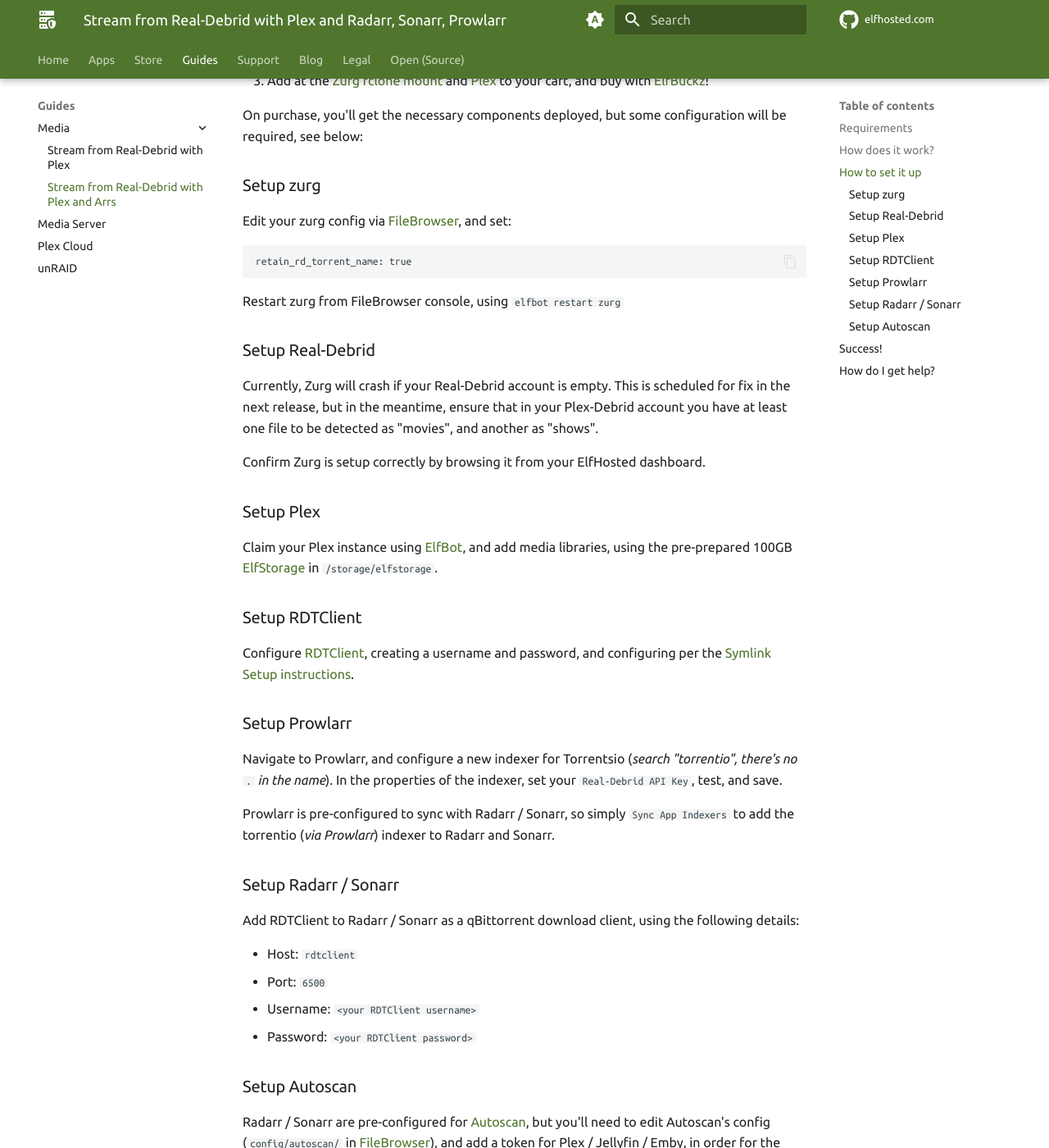
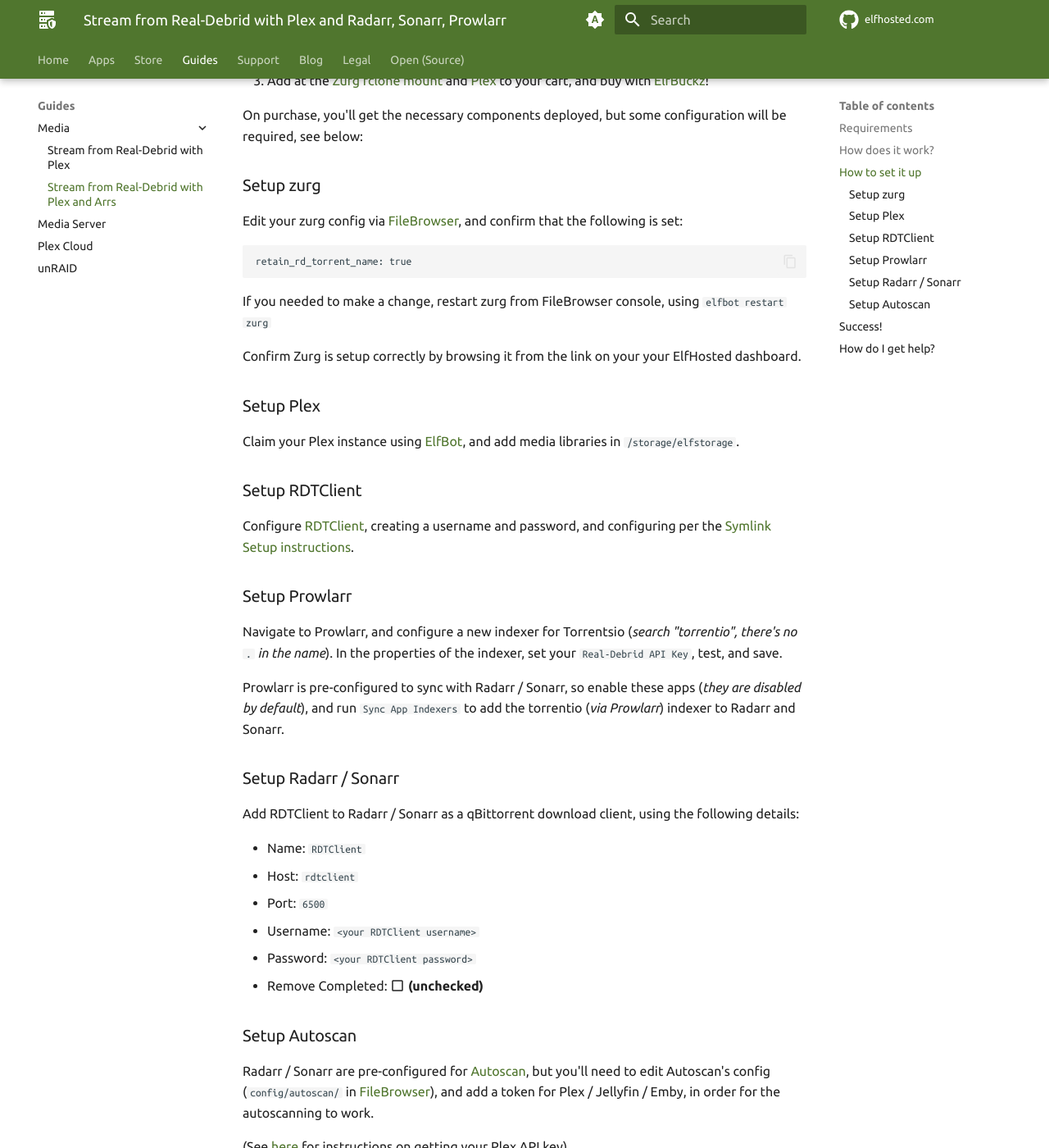
Before and after one commit to elfhosted/elfhosted.com, an MkDocs documentation site: the page built from docs/guides/media/stream-from-real-debrid-with-plex-radarr-sonarr-prowlarr.md, in a window 1280 px wide and 1400 px high, scrolled down 2503 px. Shown: the whole window at 82% size. Built offline with MkDocs 1.6.1 and Material for MkDocs 9.7.7, drawn with Linux system fonts in a browser that asks for light colours; emoji names are drawn with the system emoji font; a script that is not in the unit is left out; plug-ins that fetch from the network failed and are left out; comment, search, counter and statistics services are not loaded.

Commit message:
Tidy up advanced streaming docs
Signed-off-by: David Young <davidy@funkypenguin.co.nz>

````diff
--- a/docs/guides/media/stream-from-real-debrid-with-plex-radarr-sonarr-prowlarr.md
+++ b/docs/guides/media/stream-from-real-debrid-with-plex-radarr-sonarr-prowlarr.md
@@ -86,23 +86,19 @@ On purchase, you'll get the necessary components deployed, but some configuratio
 
 ### Setup zurg
 
-Edit your zurg config via [FileBrowser][filebrowser], and set:
+Edit your zurg config via [FileBrowser][filebrowser], and confirm that the following is set:
 
 ```
 retain_rd_torrent_name: true
 ```
 
-Restart zurg from FileBrowser console, using `elfbot restart zurg`
+If you needed to make a change, restart zurg from FileBrowser console, using `elfbot restart zurg`
 
-### Setup Real-Debrid
-
-Currently, Zurg will crash if your Real-Debrid account is empty. This is scheduled for fix in the next release, but in the meantime, ensure that in your Plex-Debrid account you have at least one file to be detected as "movies", and another as "shows".
-
-Confirm Zurg is setup correctly by browsing it from your ElfHosted dashboard.
+Confirm Zurg is setup correctly by browsing it from the link on your your ElfHosted dashboard.
 
 ### Setup Plex
 
-Claim your Plex instance using [ElfBot][elfbot], and add media libraries, using the pre-prepared 100GB [ElfStorage][elfstorage] in `/storage/elfstorage`.
+Claim your Plex instance using [ElfBot][elfbot], and add media libraries in `/storage/elfstorage`.
 
 ### Setup RDTClient
 
@@ -112,16 +108,18 @@ Configure [RDTClient], creating a username and password, and configuring per the
 
 Navigate to Prowlarr, and configure a new indexer for Torrentsio (*search "torrentio", there's no `.` in the name*). In the properties of the indexer, set your `Real-Debrid API Key`, test, and save.
 
-Prowlarr is pre-configured to sync with Radarr / Sonarr, so simply `Sync App Indexers` to add the torrentio (*via Prowlarr*) indexer to Radarr and Sonarr.
+Prowlarr is pre-configured to sync with Radarr / Sonarr, so enable these apps (*they are disabled by default*), and run `Sync App Indexers` to add the torrentio (*via Prowlarr*) indexer to Radarr and Sonarr.
 
 ### Setup Radarr / Sonarr
 
 Add RDTClient to Radarr / Sonarr as a qBittorrent download client, using the following details:
 
+* Name: `RDTClient`
 * Host: `rdtclient`
 * Port: `6500`
 * Username: `<your RDTClient username>`
 * Password: `<your RDTClient password>`
+* Remove Completed: :material-checkbox-blank-outline: **(unchecked)**
 
 ### Setup Autoscan
 
````
